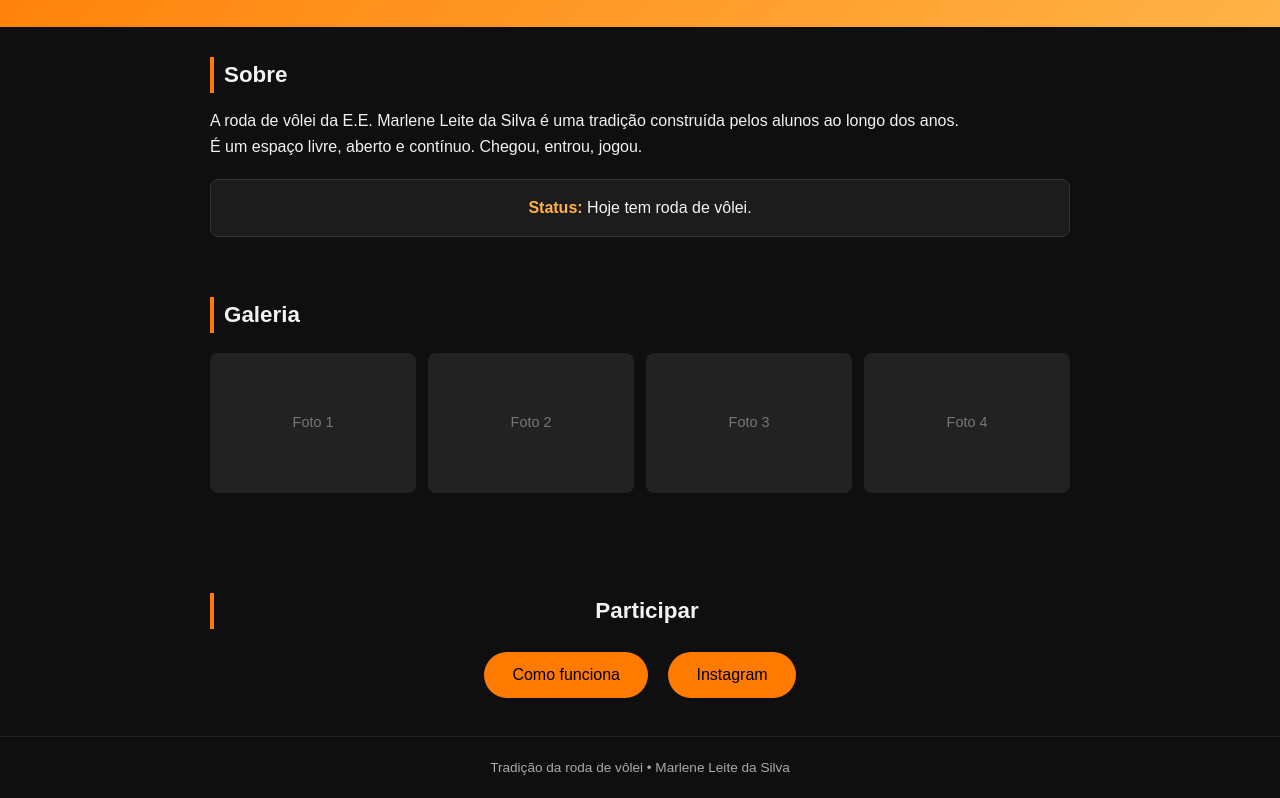
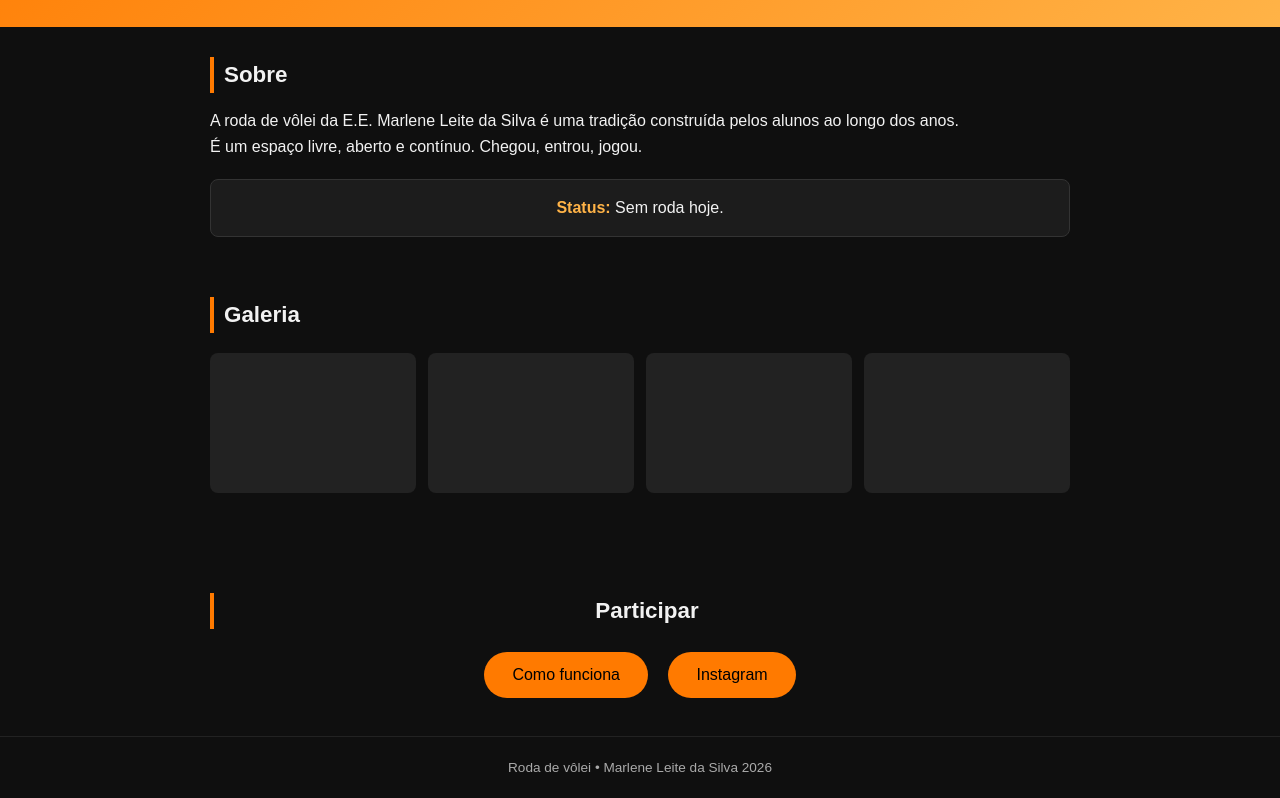
Before and after one commit to morenogeorgia001-33/roda_de_volei.mls, a plain HTML site: page index.html in a window 1280 px wide. Shown: the part 253-1051 px from the top of the page. Drawn offline with Linux system fonts and the light colour scheme.

Commit message:
Alterado

```diff
--- a/index.html
+++ b/index.html
@@ -145,10 +145,10 @@
   <section>
     <h2>Galeria</h2>
     <div class="galeria">
-      <div>Foto 1</div>
-      <div>Foto 2</div>
-      <div>Foto 3</div>
-      <div>Foto 4</div>
+      <div><img src="" alt=""></div>
+      <div><img src="" alt=""></div>
+      <div><img src="" alt=""></div>
+      <div><img src="" alt=""></div>
     </div>
   </section>
 
@@ -159,12 +159,12 @@
   </section>
 
   <footer>
-    Tradição da roda de vôlei • Marlene Leite da Silva
+    Roda de vôlei • Marlene Leite da Silva 2026
   </footer>
 
   <script>
     const aviso = document.getElementById("avisoRoda");
-    const rodaAtiva = true; // altere quando quiser
+    const rodaAtiva = false; // pode ser alterado aqui
 
     aviso.innerHTML = rodaAtiva
       ? "<strong>Status:</strong> Hoje tem roda de vôlei."
```
